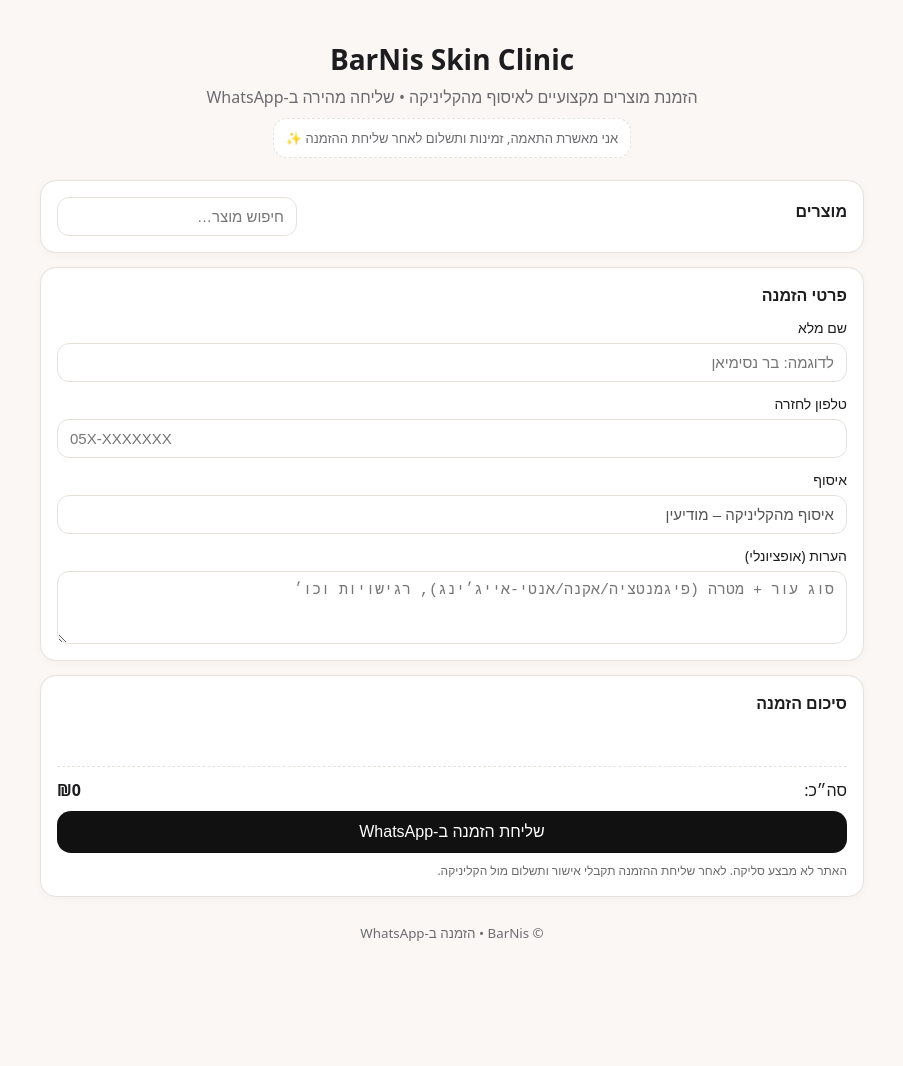
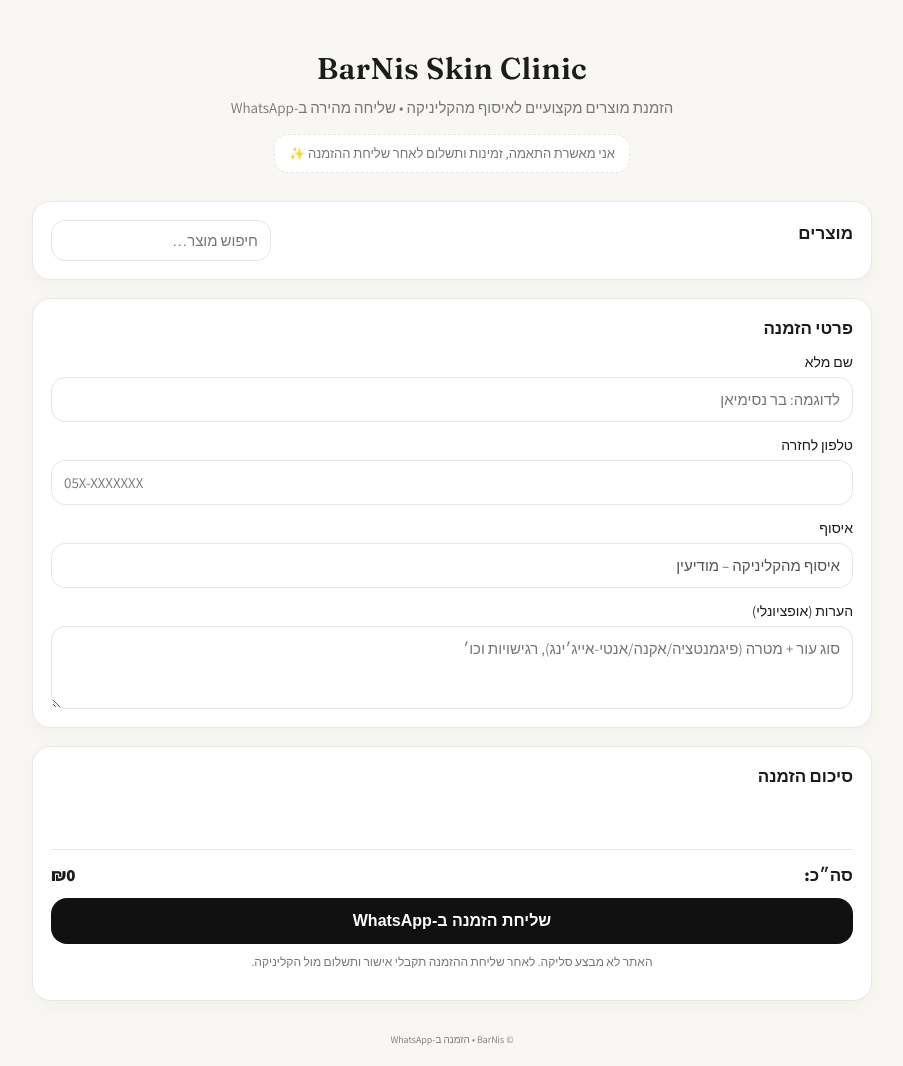
Before and after one commit to Nisimyan/Barnis-order, a plain HTML site: page index.html in a window 1280 px wide. Shown: the whole page, without its empty margins (188-1091 px from the left). Before the commit the page ends 971 px from the top, so only its background shows below. Drawn offline with Linux system fonts and the light colour scheme.

Commit message:
Update styles.css

```diff
--- a/styles.css
+++ b/styles.css
@@ -1,43 +1,66 @@
+@import url('https://fonts.googleapis.com/css2?family=Assistant:wght@300;400;600;800&family=Fraunces:opsz,wght@9..144,600&display=swap');
+
 :root{
-  --bg:#faf7f4;
+  --bg:#f9f7f4;
   --card:#ffffff;
-  --txt:#1d1d1f;
-  --muted:#6b6b6f;
-  --line:#e7e1dc;
-  --btn:#111;
-  --btnTxt:#fff;
-  --radius:16px;
+  --txt:#1c1c1c;
+  --muted:#777777;
+  --line:#e9e6e2;
+  --accent:#111111;
+  --radius:18px;
 }
 
+/* בסיס */
 *{box-sizing:border-box}
+
 body{
   margin:0;
-  font-family: system-ui, -apple-system, "Heebo", Arial;
+  font-family:"Assistant", system-ui, -apple-system, "Heebo", Arial;
   background:var(--bg);
   color:var(--txt);
 }
 
-.wrap{max-width:860px;margin:0 auto;padding:18px}
+.wrap{
+  max-width:880px;
+  margin:0 auto;
+  padding:20px;
+}
 
+/* HERO */
 .hero{
   text-align:center;
-  padding:22px 12px 8px;
+  padding:30px 10px 10px;
 }
+
 .logo{
-  width:78px;height:78px;
-  border-radius:18px;
+  width:90px;
+  height:90px;
+  border-radius:20px;
   object-fit:cover;
   border:1px solid var(--line);
   background:#fff;
-  margin:0 auto 12px;
+  margin:0 auto 16px;
   display:block;
 }
-h1{margin:0;font-size:28px}
-.lead{margin:8px 0 0;color:var(--muted);line-height:1.4}
+
+h1{
+  margin:0;
+  font-size:30px;
+  font-family:"Fraunces","Assistant",serif;
+  letter-spacing:0.4px;
+}
+
+.lead{
+  margin:10px 0 0;
+  color:var(--muted);
+  line-height:1.5;
+  font-size:15px;
+}
+
 .note{
-  margin:10px auto 0;
+  margin:14px auto 0;
   display:inline-block;
-  padding:10px 12px;
+  padding:10px 14px;
   border:1px dashed var(--line);
   border-radius:14px;
   background:#fff;
@@ -45,113 +68,209 @@
   font-size:13px;
 }
 
+/* כרטיסים */
 .card{
   background:var(--card);
   border:1px solid var(--line);
   border-radius:var(--radius);
-  padding:16px;
-  margin-top:14px;
-  box-shadow: 0 2px 10px rgba(0,0,0,0.03);
+  padding:18px;
+  margin-top:18px;
+  box-shadow:0 6px 20px rgba(0,0,0,0.03);
 }
 
-h2{margin:0 0 12px;font-size:16px}
+h2{
+  margin:0 0 14px;
+  font-size:17px;
+  font-weight:600;
+}
 
-.form{display:grid;gap:12px}
-label{display:grid;gap:6px;font-size:14px}
+/* טופס */
+.form{
+  display:grid;
+  gap:14px;
+}
+
+label{
+  display:grid;
+  gap:6px;
+  font-size:14px;
+}
+
 input, textarea{
-  padding:10px 12px;
-  border-radius:12px;
+  padding:12px;
+  border-radius:14px;
   border:1px solid var(--line);
   font-size:15px;
   background:#fff;
+  font-family:inherit;
 }
 
+input:focus, textarea:focus{
+  outline:none;
+  border-color:#d4d0ca;
+}
+
+/* חיפוש */
 .row{
   display:flex;
+  justify-content:space-between;
+  align-items:center;
   gap:10px;
+}
+
+.search{
+  width:220px;
+  max-width:55vw;
+  padding:10px 12px;
+  border-radius:14px;
+  border:1px solid var(--line);
+  font-family:inherit;
+}
+
+/* מוצרים */
+.products{
+  display:grid;
+  gap:14px;
+}
+
+.p{
+  border:1px solid var(--line);
+  border-radius:18px;
+  padding:14px;
+  display:flex;
+  gap:16px;
   align-items:center;
-  justify-content:space-between;
-}
-.search{
-  width:240px; max-width:52vw;
-  padding:10px 12px;
-  border-radius:12px;
-  border:1px solid var(--line);
+  transition:all 0.2s ease;
   background:#fff;
 }
 
-.products{display:grid;gap:12px}
-
-/* כרטיס מוצר – פשוט כמו בדוגמה */
-.p{
-  border:1px solid var(--line);
-  border-radius:14px;
-  padding:12px;
-  display:flex;
-  gap:12px;
-  align-items:center;
+.p:hover{
+  box-shadow:0 10px 24px rgba(0,0,0,0.05);
 }
-.pLeft{flex:1}
-.pTitle{margin:0;font-size:15px;font-weight:800}
-.pDesc{margin:4px 0 0;color:var(--muted);font-size:13px;line-height:1.35}
-.price{font-weight:900; white-space:nowrap}
 
 .pImgReal{
-  width:56px;height:56px;
-  border-radius:14px;
+  width:95px;
+  height:95px;
+  border-radius:20px;
+  object-fit:cover;
   border:1px solid var(--line);
-  object-fit:cover;
   background:#fff;
+  flex-shrink:0;
 }
 
+.pLeft{
+  flex:1;
+}
+
+.pTitle{
+  margin:0;
+  font-size:16px;
+  font-weight:700;
+}
+
+.pDesc{
+  margin:6px 0 0;
+  font-size:13px;
+  color:var(--muted);
+  line-height:1.4;
+}
+
+.price{
+  font-weight:800;
+  font-size:15px;
+  white-space:nowrap;
+}
+
+/* כפתורי כמות */
 .qty{
   display:flex;
   align-items:center;
   gap:8px;
-  white-space:nowrap;
 }
+
 .qty button{
-  width:34px;height:34px;
-  border-radius:10px;
+  width:36px;
+  height:36px;
+  border-radius:12px;
   border:1px solid var(--line);
   background:#fff;
+  font-size:18px;
   cursor:pointer;
-  font-size:18px;
+  transition:all 0.15s ease;
 }
-.qty span{min-width:22px;text-align:center}
 
-.cart{display:grid;gap:10px;min-height:26px}
+.qty button:hover{
+  background:#f3f1ee;
+}
+
+.qty span{
+  min-width:24px;
+  text-align:center;
+  font-weight:600;
+}
+
+/* סל */
+.cart{
+  display:grid;
+  gap:10px;
+  min-height:30px;
+}
+
 .cartItem{
   display:flex;
   justify-content:space-between;
   gap:10px;
-  padding:10px;
+  padding:12px;
   border:1px solid var(--line);
   border-radius:14px;
+  font-size:14px;
 }
-.cartItem small{color:var(--muted)}
 
+.cartItem small{
+  color:var(--muted);
+}
+
+/* סה"כ */
 .totalRow{
   display:flex;
   justify-content:space-between;
   align-items:center;
-  margin:14px 0 10px;
-  padding-top:12px;
-  border-top:1px dashed var(--line);
-  font-size:16px;
+  margin:18px 0 12px;
+  padding-top:14px;
+  border-top:1px solid var(--line);
+  font-size:17px;
+  font-weight:700;
 }
 
+/* כפתור */
 .btn{
   width:100%;
-  padding:12px 14px;
+  padding:14px;
   border:none;
-  border-radius:14px;
-  background:var(--btn);
-  color:var(--btnTxt);
+  border-radius:16px;
+  background:var(--accent);
+  color:#fff;
   font-size:16px;
+  font-weight:600;
   cursor:pointer;
+  transition:all 0.2s ease;
 }
-.btn:active{transform:scale(0.99)}
 
-.fineprint{color:var(--muted);font-size:12px;line-height:1.4;margin:10px 0 0}
-.footer{color:var(--muted);text-align:center;padding:24px 0 10px}
+.btn:hover{
+  opacity:0.9;
+}
+
+.fineprint{
+  margin-top:10px;
+  font-size:12px;
+  color:var(--muted);
+  line-height:1.4;
+  text-align:center;
+}
+
+.footer{
+  text-align:center;
+  margin-top:30px;
+  color:var(--muted);
+  font-size:12px;
+}
```
